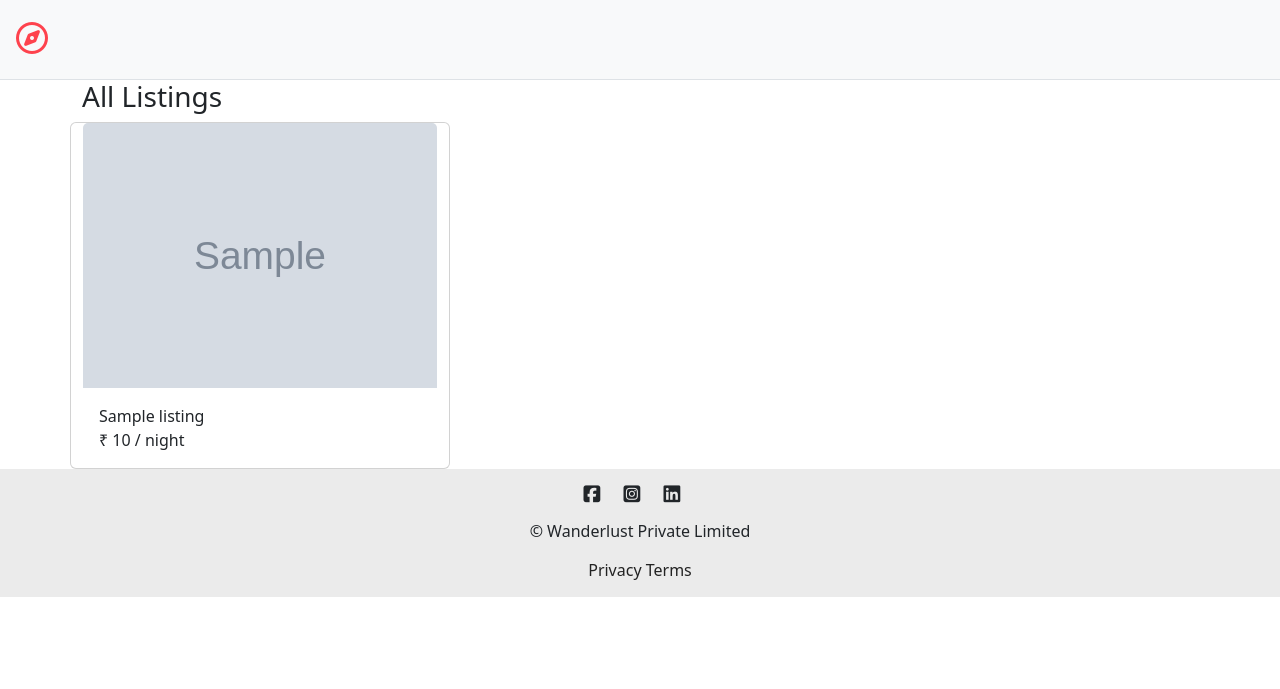
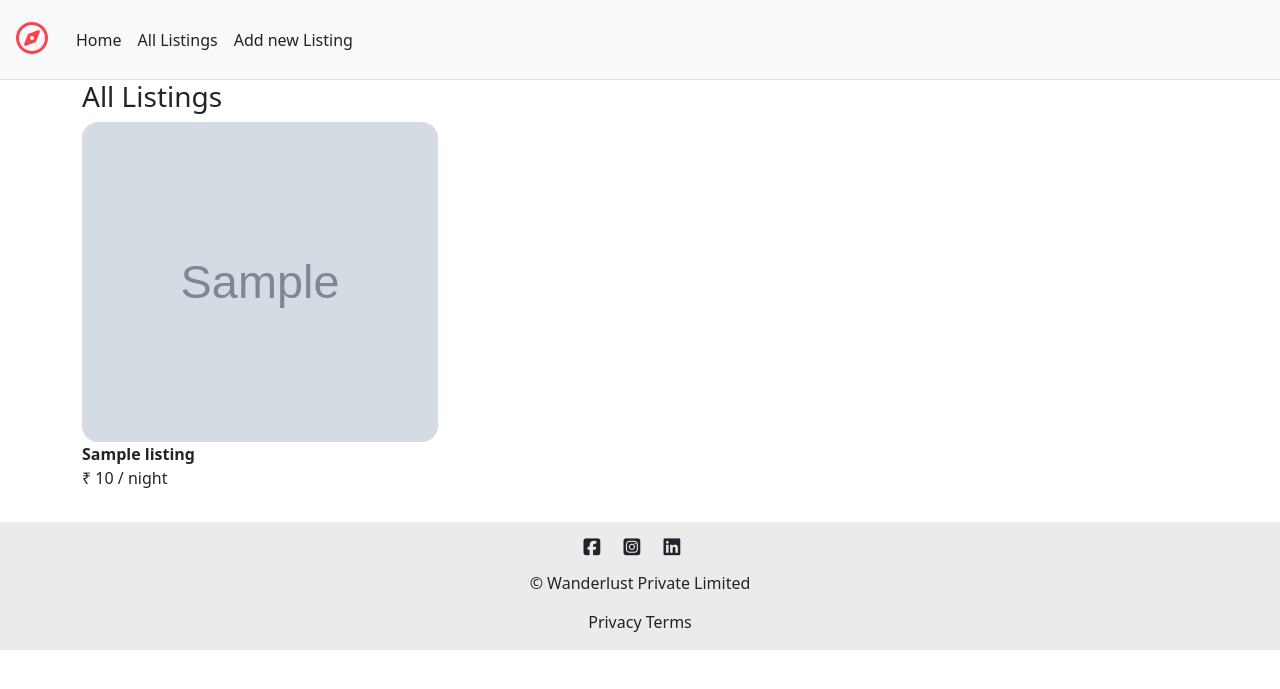
Before and after one commit to Arihant-rgb/Airbnb, a Node server app: page /listings in a window 1280 px wide. Shown: the top 689 px of the page. Run offline with Node 20, Linux system fonts and the light colour scheme; tables that the repository leaves empty hold one stand-in row (values such as "Sample post"); grey boxes marked "Sample" are stand-in pictures; some libraries are stand-ins or nearby versions.

Commit message:
update card styling

```diff
--- a/public/css/style.css
+++ b/public/css/style.css
@@ -44,3 +44,34 @@
     justify-content: space-evenly;
     align-items: center;
 }
+
+.card{
+    border: none !important;
+    margin-bottom: 2rem;
+}
+
+.card-img-top{
+    border-radius: 1rem !important;
+    width: 100% !important;
+    object-fit: cover !important;
+}
+
+.card-body{
+    padding: 0 !important;
+}
+.card-text p{
+    font-weight: bold;
+}
+
+.listing-link{
+    text-decoration: none;
+}
+
+.card-img-overlay{
+    opacity: 0;
+}
+
+.card-img-overlay:hover{
+    opacity: 0.2;
+    background-color: white;
+}
--- a/views/includes/navbar.ejs
+++ b/views/includes/navbar.ejs
@@ -1,23 +1,28 @@
-<nav class="navbar navbar-expand bg-light navbar-light border-bottom sticky-top">
+
+<nav class="navbar navbar-expand-lg bg-light navbar-light border-bottom sticky-top">
     <div class="container-fluid">
-        <a class="navbar-brand" href="/"><i class="fa-jelly-fill fa-regular fa-compass"></i></a>
-        <button class="btn-icon navbar-toggler" type="button" data-bs-toggle="drawer"
-            data-bs-target="#navbarNavAltMarkup">
-            <span class="navbar-toggler-icon" aria-hidden="true"></span>
+
+        <a class="navbar-brand" href="/">
+            <i class="fa-regular fa-compass"></i>
+        </a>
+
+        <button class="navbar-toggler" type="button"
+            data-bs-toggle="collapse"
+            data-bs-target="#navbarNavAltMarkup"
+            aria-controls="navbarNavAltMarkup"
+            aria-expanded="false"
+            aria-label="Toggle navigation">
+
+            <span class="navbar-toggler-icon"></span>
         </button>
-        <dialog class="drawer drawer-end" tabindex="-1" id="navbarNavAltMarkup"
-            aria-labelledby="navbarNavAltMarkupLabel">
-            <div class="drawer-header">
-                <h5 class="drawer-title" id="navbarNavAltMarkupLabel">Menu</h5>
-                <button type="button" class="btn-close" data-bs-dismiss="drawer" aria-label="Close"></button>
+
+        <div class="collapse navbar-collapse" id="navbarNavAltMarkup">
+            <div class="navbar-nav">
+                <a class="nav-link" href="/">Home</a>
+                <a class="nav-link" href="/listings">All Listings</a>
+                <a class="nav-link" href="/listings/new">Add new Listing</a>
             </div>
-            <div class="drawer-body">
-                <div class="nav nav-pills navbar-nav">
-                    <a class="nav-link" href="/">Home</a>
-                    <a class="nav-link" href="/listings">All Listings</a>
-                    <a class="nav-link" href="/listings/new">Add new Listing</a>
-                </div>
-            </div>
-        </dialog>
+        </div>
+
     </div>
 </nav>
--- a/views/listings/index.ejs
+++ b/views/listings/index.ejs
@@ -5,15 +5,19 @@
 
     <div class="row row-cols-lg-3 row-cols-md-2 row-cols-sm-1">
         <%for(let listing of allListings){%>
-            <section class="card col">
-                <img src="<%= listing.image%>" class="card-img-top" alt="image_listing">
+            <a href="/listings/<%=listing._id%>" class="listing-link">
+                <section class="card col">
+                <img src="<%= listing.image%>" class="card-img-top" alt="image_listing" height="320 px">
+                <div class="card-img-overlay"></div>
                 <div class="card-body">
                     <p class="card-text">
-                        <%= listing.title%><br />
+                        <b><%= listing.title%></b>
+                        <br/>
                         &#8377 <%=listing.price.toLocaleString("en-IN")%> / night
                     </p>
                 </div>
-            </section>
+                </section>
+            </a>
             <%}%>
     </div>
 </body>
```
